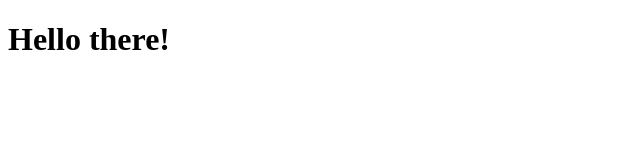
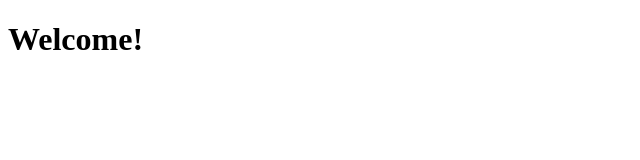
Before and after one commit to prtvi/learn-git, a plain HTML site: page index.html in a window 1280 px wide. Shown: the whole page, without its empty margins (0-640 px from the left). Drawn offline with Linux system fonts and the light colour scheme.

Commit message:
update index.html #5

```diff
--- a/index.html
+++ b/index.html
@@ -8,7 +8,7 @@
 </head>
 <body>
 
-  <h1>Hello there!</h1>
+  <h1>Welcome!</h1>
 
 </body>
 </html>
```
